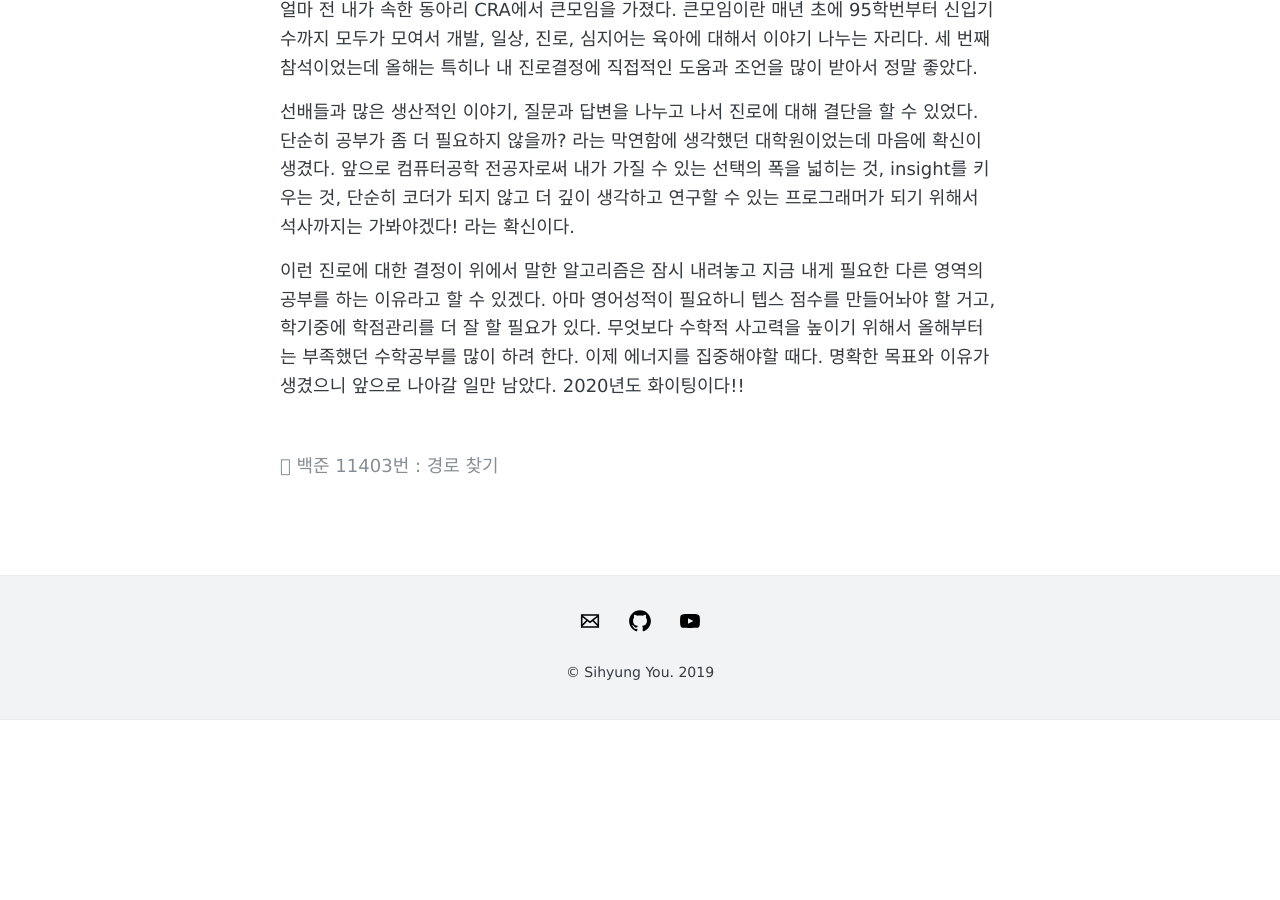
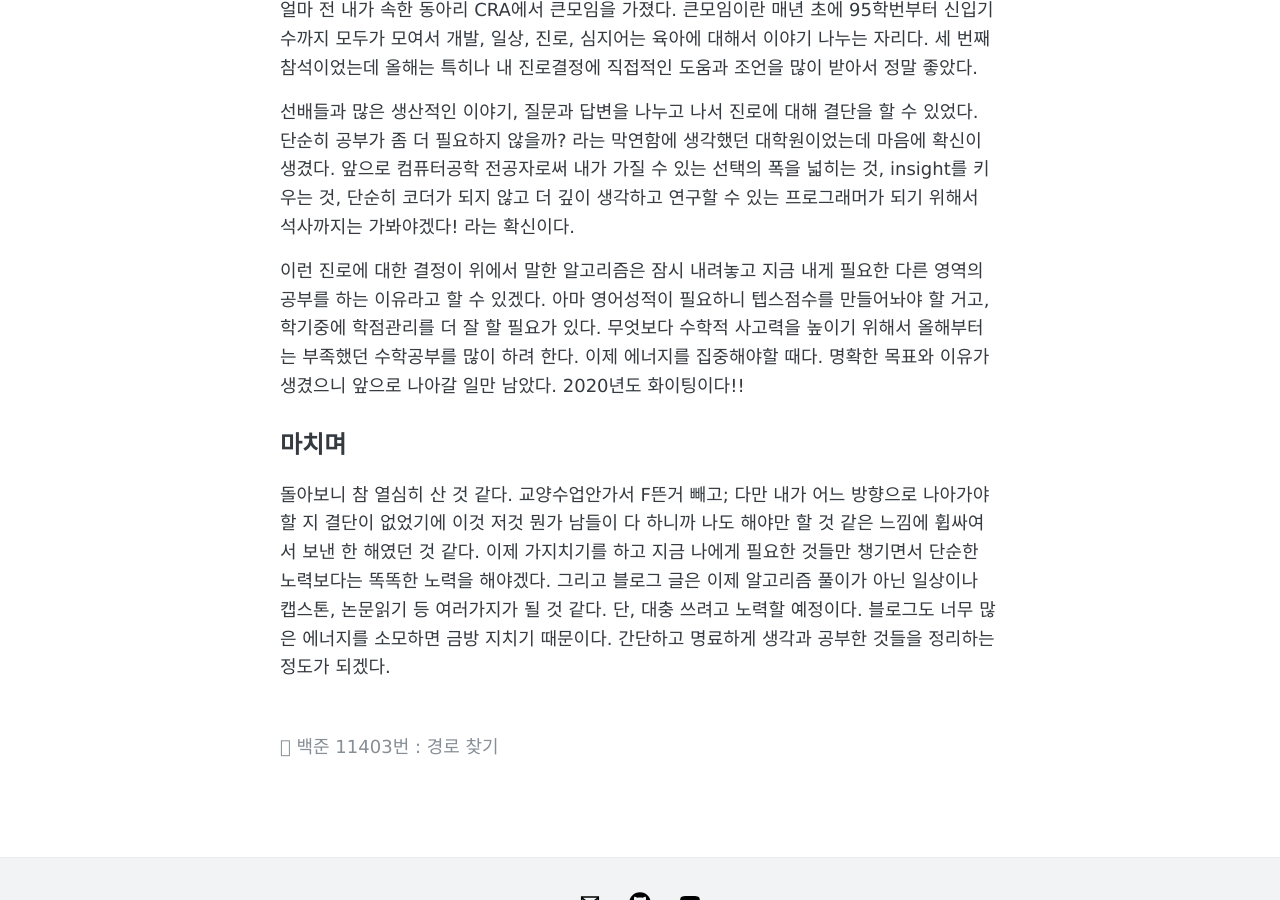
Before and after one commit to sihyungyou/sihyungyou.github.io, a Jekyll site: the page built from _posts/2020-01-20-review2019.md, in a window 1280 px wide and 900 px high, scrolled down 2364 px. Built offline with Jekyll 4.4.1, drawn with Linux system fonts in a browser that asks for light colours; comment, search, counter and statistics services are not loaded; before the commit the page ends 3084 px from its top, so only the background shows below that.

Commit message:
2019 돌아보기

```diff
--- a/_posts/2020-01-20-review2019.md
+++ b/_posts/2020-01-20-review2019.md
@@ -34,4 +34,7 @@ comments: true
 
 선배들과 많은 생산적인 이야기, 질문과 답변을 나누고 나서 진로에 대해 결단을 할 수 있었다. 단순히 공부가 좀 더 필요하지 않을까? 라는 막연함에 생각했던 대학원이었는데 마음에 확신이 생겼다. 앞으로 컴퓨터공학 전공자로써 내가 가질 수 있는 선택의 폭을 넓히는 것, insight를 키우는 것, 단순히 코더가 되지 않고 더 깊이 생각하고 연구할 수 있는 프로그래머가 되기 위해서 석사까지는 가봐야겠다! 라는 확신이다.
 
-이런 진로에 대한 결정이 위에서 말한 알고리즘은 잠시 내려놓고 지금 내게 필요한 다른 영역의 공부를 하는 이유라고 할 수 있겠다. 아마 영어성적이 필요하니 텝스 점수를 만들어놔야 할 거고, 학기중에 학점관리를 더 잘 할 필요가 있다. 무엇보다 수학적 사고력을 높이기 위해서 올해부터는 부족했던 수학공부를 많이 하려 한다. 이제 에너지를 집중해야할 때다. 명확한 목표와 이유가 생겼으니 앞으로 나아갈 일만 남았다. 2020년도 화이팅이다!!
+이런 진로에 대한 결정이 위에서 말한 알고리즘은 잠시 내려놓고 지금 내게 필요한 다른 영역의 공부를 하는 이유라고 할 수 있겠다. 아마 영어성적이 필요하니 텝스점수를 만들어놔야 할 거고, 학기중에 학점관리를 더 잘 할 필요가 있다. 무엇보다 수학적 사고력을 높이기 위해서 올해부터는 부족했던 수학공부를 많이 하려 한다. 이제 에너지를 집중해야할 때다. 명확한 목표와 이유가 생겼으니 앞으로 나아갈 일만 남았다. 2020년도 화이팅이다!!
+
+## 마치며
+돌아보니 참 열심히 산 것 같다. 교양수업안가서 F뜬거 빼고; 다만 내가 어느 방향으로 나아가야할 지 결단이 없었기에 이것 저것 뭔가 남들이 다 하니까 나도 해야만 할 것 같은 느낌에 휩싸여서 보낸 한 해였던 것 같다. 이제 가지치기를 하고 지금 나에게 필요한 것들만 챙기면서 단순한 노력보다는 똑똑한 노력을 해야겠다. 그리고 블로그 글은 이제 알고리즘 풀이가 아닌 일상이나 캡스톤, 논문읽기 등 여러가지가 될 것 같다. 단, 대충 쓰려고 노력할 예정이다. 블로그도 너무 많은 에너지를 소모하면 금방 지치기 때문이다. 간단하고 명료하게 생각과 공부한 것들을 정리하는 정도가 되겠다.
```
